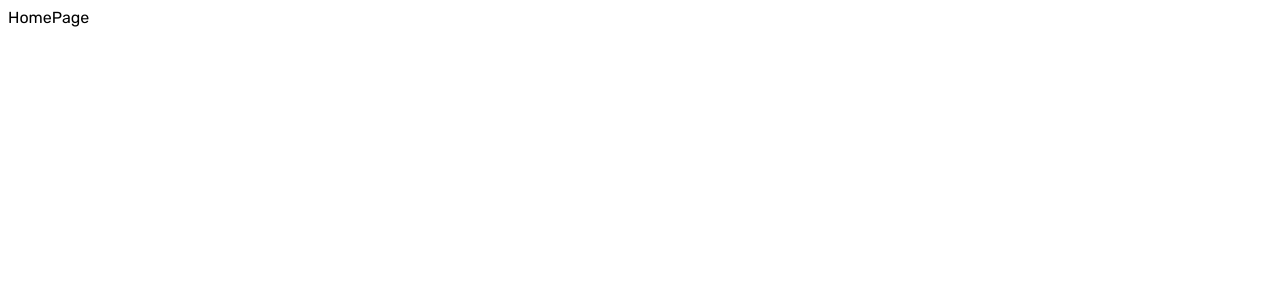
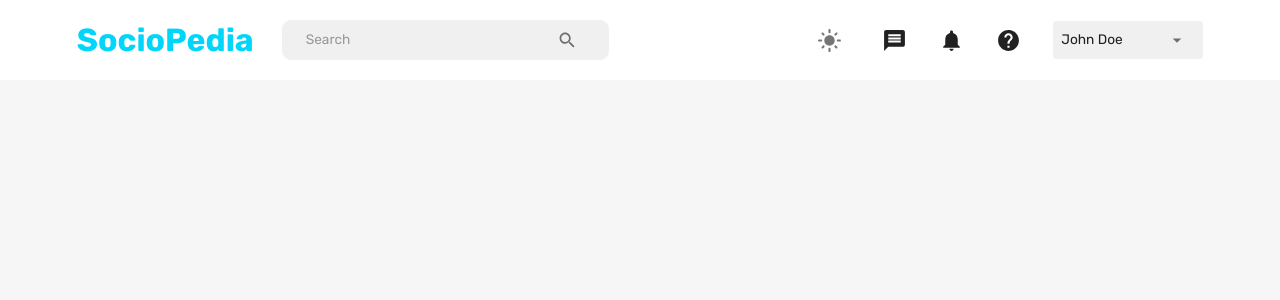
Before and after one commit to HopefulHeart2020/social-media-app, a React (Create React App) app in the folder client/: page /home in a window 1280 px wide. Shown: the top 300 px of the page. Built offline with nearby package versions, Linux system fonts and the light colour scheme.

Commit message:
navbar and dark mode

```diff
--- a/client/src/App.js
+++ b/client/src/App.js
@@ -3,18 +3,28 @@
 import HomePage from './scenes/homePage';
 import LoginPage from './scenes/loginPage';
 import ProfilePage from './scenes/profilePage';
-
+import { useMemo } from 'react';
+import { useSelector } from 'react-redux';
+import {CssBaseline , ThemeProvider } from '@mui/material';
+import { createTheme } from '@mui/material/styles';
+import { themeSettings } from './theme';
 
 function App() {
+  const mode = useSelector((state) => state.mode);
+  const theme = useMemo(() => createTheme(themeSettings(mode)), [mode]);
+
 
   return (
     <div className="app">
       <BrowserRouter>
-        <Routes>
-          <Route path="/" element={<LoginPage />} />
-          <Route path="/home" element={<HomePage />} />
-          <Route path="/profile/:userid" element={<ProfilePage />} />
-        </Routes>
+        <ThemeProvider theme={theme}>
+          <CssBaseline />
+          <Routes>
+            <Route path="/" element={<LoginPage />} />
+            <Route path="/home" element={<HomePage />} />
+            <Route path="/profile/:userid" element={<ProfilePage />} />
+          </Routes>
+        </ThemeProvider>
       </BrowserRouter>
     </div>
   );
--- /dev/null
+++ b/client/src/components/FlexBetween.jsx
@@ -0,0 +1,11 @@
+import { Box } from '@mui/material';
+import { styled } from '@mui/system';
+
+const FlexBetween = styled(Box)({
+    display: 'flex',
+    justifyContent: 'space-between',
+    alignItems: 'center',
+
+});
+
+export default FlexBetween;
--- a/client/src/scenes/homePage/index.jsx
+++ b/client/src/scenes/homePage/index.jsx
@@ -1,8 +1,12 @@
+import { Box } from '@mui/material'
 import React from 'react'
+import NavBar from '../navBar'
 
 const HomePage = () => {
     return (
-        <div>HomePage</div>
+        <Box>
+            <NavBar />
+        </Box>
     )
 }
 
--- a/client/src/scenes/navBar/index.jsx
+++ b/client/src/scenes/navBar/index.jsx
@@ -1,8 +1,182 @@
+import { useState } from 'react'
+import {
+  Box,
+  IconButton,
+  InputBase,
+  Typography,
+  Select,
+  MenuItem,
+  FormControl,
+  useTheme,
+  useMediaQuery,
+} from '@mui/material'
+import {
+  Search,
+  Message,
+  DarkMode,
+  LightMode,
+  Notifications,
+  Help,
+  Menu,
+  Close
+} from "@mui/icons-material"
+import { useDispatch, useSelector } from 'react-redux'
+import { setMode, setLogout } from "../../state"
+import { useNavigate } from 'react-router-dom'
+import FlexBetween from '../../components/FlexBetween'
 import React from 'react'
 
 const NavBar = () => {
+  const [isMobileMenuOpen, setIsMobileMenuOpen] = useState(false);
+  const dispatch = useDispatch();
+  const navigate = useNavigate();
+  const user = useSelector(state => state.user);
+  const isNonMobileScreens = useMediaQuery("(min-width: 1000px)");
+  const theme = useTheme();
+
+  const neutralLight = theme.palette.neutral.light;
+  const neutralDark = theme.palette.neutral.dark;
+  const background = theme.palette.background.default;
+  const primaryLight = theme.palette.primary.light;
+  const alt = theme.palette.background.alt;
+
+  // const fullName = `${user.firstName} ${user.lastName}`;
+  const fullName = "John Doe";
+
   return (
-    <div>NavBar</div>
+    <FlexBetween padding="1rem 6%" backgroundColor={alt} >
+      <FlexBetween gap="1.75rem" >
+        <Typography
+          fontWeight="bold"
+          fontSize="clamp(1rem, 2rem, 2.25rem)"
+          color="primary"
+          onClick={() => navigate("/")}
+          sx={{
+            "&:hover": {
+              color: primaryLight,
+              cursor: "pointer",
+            }
+          }}
+        >
+          SocioPedia
+        </Typography>
+        {isNonMobileScreens && (
+          <FlexBetween backgroundColor={neutralLight} borderRadius="9px" gap="3rem" padding="0.1rem 1.5rem" >
+            <InputBase placeholder='Search' />
+            <IconButton>
+              <Search />
+            </IconButton>
+          </FlexBetween>
+        )}
+      </FlexBetween>
+      {/* desktop nav */}
+      {isNonMobileScreens ? (
+        <FlexBetween gap="2rem">
+          <IconButton onClick={() => dispatch(setMode())}>
+            {theme.palette.mode === "dark" ? <DarkMode sx={{ fontSize: "25px" }} /> : <LightMode sx={{ fontSize: "25px" }} />}
+          </IconButton>
+          <Message sx={{ fontSize: "25px" }} />
+          <Notifications sx={{ fontSize: "25px" }} />
+          <Help sx={{ fontSize: "25px" }} />
+          <FormControl
+            variant='standard'
+            value={fullName}
+          >
+            <Select
+            value={fullName}
+            sx={{
+              backgroundColor: neutralLight,
+              width: "150px",
+              borderRadius: "0.25rem",
+              p: "0.25rem 0.5rem",
+              "& .MuiSvgIcon-root": {
+                pr: "0.25rem",
+                width: "3rem",
+              },
+              "& .MuiSelect-select:focus": {
+                backgroundColor: neutralLight,
+              }
+            }}
+              input={<InputBase />}
+            >
+              <MenuItem value={fullName}>
+                <Typography>{fullName}</Typography>
+              </MenuItem>
+              <MenuItem value="logout" onClick={() => dispatch(setLogout())}>
+                <Typography>Logout</Typography>
+              </MenuItem>
+            </Select>
+          </FormControl>
+        </FlexBetween>
+      ) : (
+        <IconButton
+          onClick={() => setIsMobileMenuOpen(!isMobileMenuOpen)}
+        >
+          <Menu />
+        </IconButton>
+      )}
+
+      {/* mobile nav */}
+      {!isNonMobileScreens && isMobileMenuOpen && (
+        <Box
+          position="fixed"
+          right="0"
+          top="0"
+          height="100%"
+          zIndex="10"
+          maxWidth="500px"
+          minWidth="300px"
+          backgroundColor={background}
+        >
+          <Box display="flex" justifyContent="flex-end" padding="1rem">
+            <IconButton onClick={() => setIsMobileMenuOpen(!isMobileMenuOpen)} >
+              <Close />
+            </IconButton>
+
+            {/* menu items */}
+
+            <FlexBetween display="flex" flexDirection="column" justifyContent="center" alignItems="center" gap="3rem">
+              <IconButton onClick={() => dispatch(setMode())}>
+                {theme.palette.mode === "dark" ? <LightMode sx={{ fontSize: "25px" }} /> : <DarkMode sx={{ fontSize: "25px" }} />}
+              </IconButton>
+              <Message sx={{ fontSize: "25px" }} />
+              <Notifications sx={{ fontSize: "25px" }} />
+              <Help sx={{ fontSize: "25px" }} />
+              <FormControl
+                variant='standard'
+                value={fullName}
+              >
+                <Select
+                  value={fullName}
+                sx={{
+                  backgroundColor: neutralLight,
+                  width: "150px",
+                  borderRadius: "0.25rem",
+                  p: "0.25rem 0.5rem",
+                  "& .MuiSvgIcon-root": {
+                    pr: "0.25rem",
+                    width: "3rem",
+                  },
+                  "& .MuiSelect-select:focus": {
+                    backgroundColor: neutralLight,
+                  }
+                }}
+                  input={<InputBase />}
+                >
+                  <MenuItem value={fullName}>
+                    <Typography>{fullName}</Typography>
+                  </MenuItem>
+                  <MenuItem value="logout" onClick={() => dispatch(setLogout())}>
+                    <Typography>Logout</Typography>
+                  </MenuItem>
+                </Select>
+              </FormControl>
+            </FlexBetween>
+
+          </Box>
+        </Box>
+      )}
+    </FlexBetween>
   )
 }
 
--- a/client/src/state/index.js
+++ b/client/src/state/index.js
@@ -13,6 +13,7 @@
     reducers: {
         setMode: (state) => {
             state.mode = state.mode === "light" ? "dark" : "light";
+
         },
 
         setLogin: (state, action) => {
```
